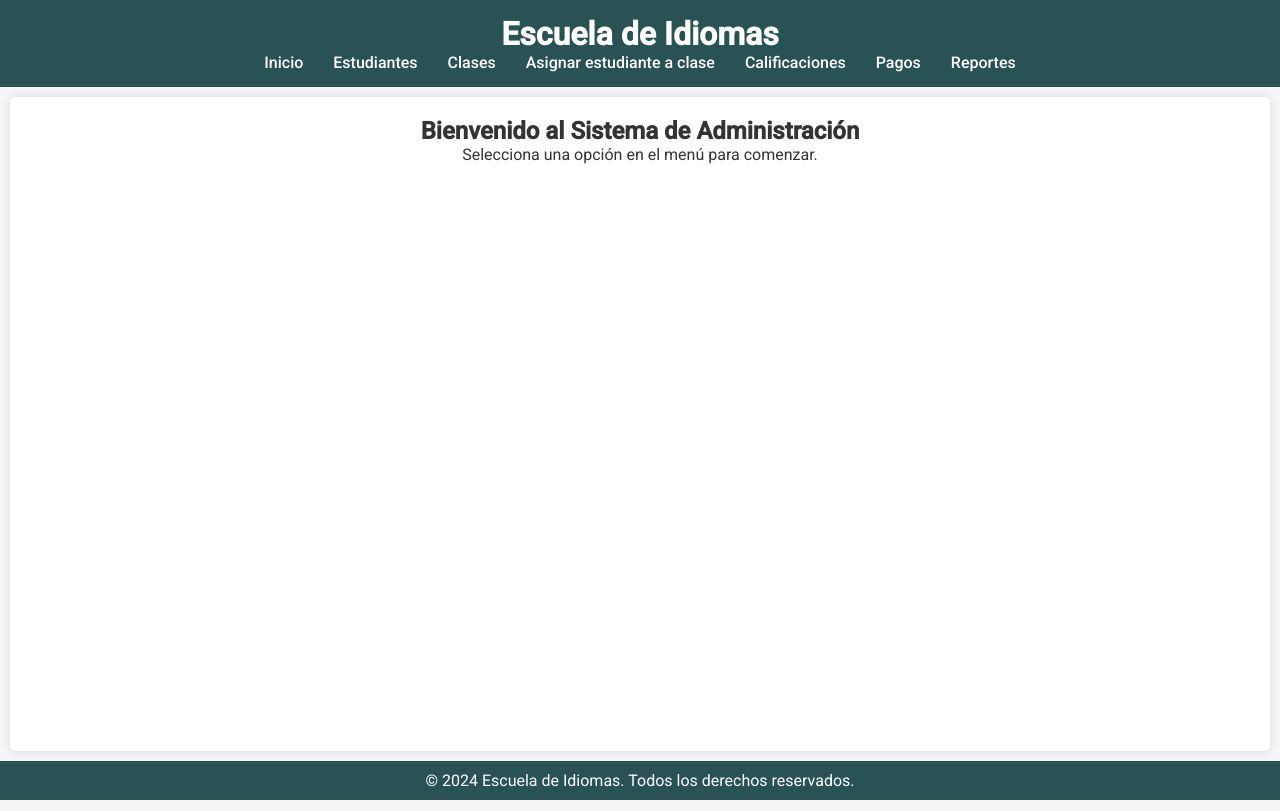
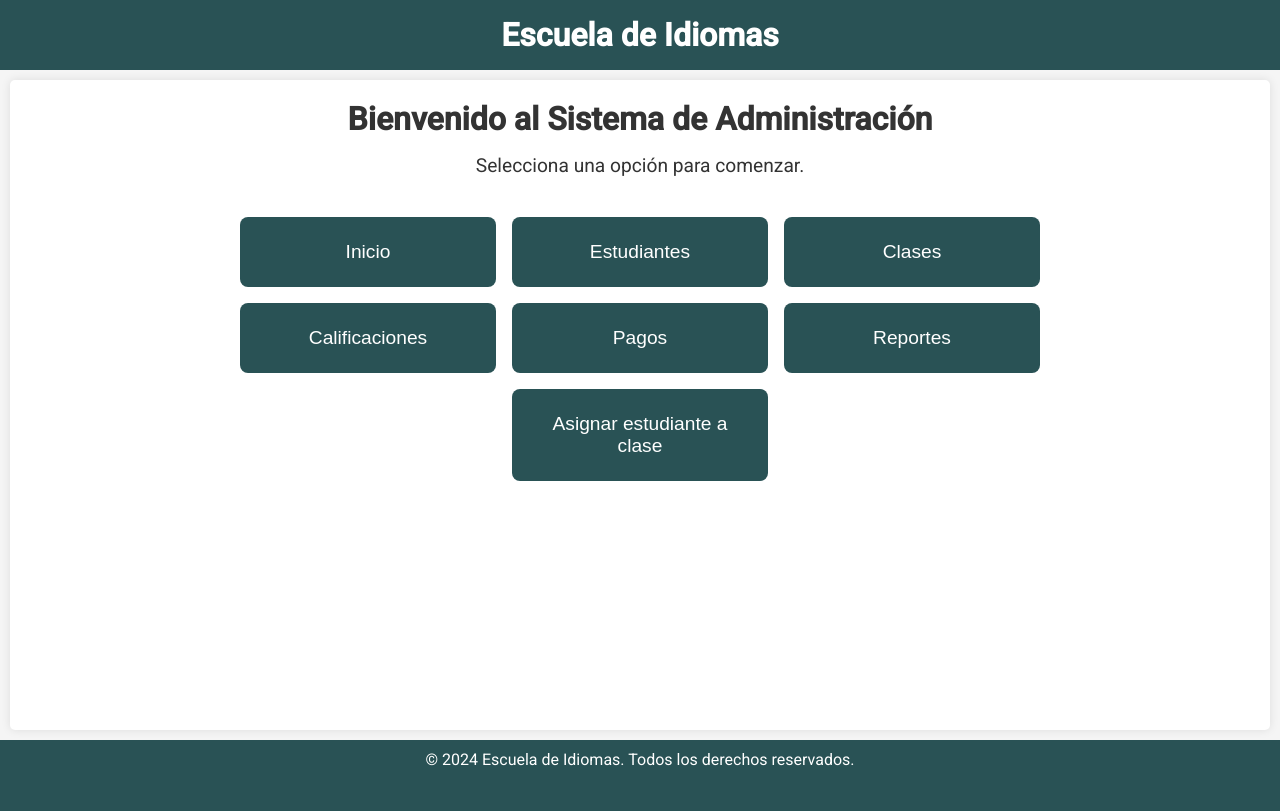
Before and after one commit to Flayxamax/Sistema-de-Administraci-n-para-Escuela, a website: page Presentacion/Html/inicio.html in a window 1280 px wide. Drawn offline with Linux system fonts and the light colour scheme.

Commit message:
fix: Mejorada la pantalla de inicio
Se agregó una pantalla de inicio mas bonita 🧃

```diff
--- a/Presentacion/Css/estilo.css
+++ b/Presentacion/Css/estilo.css
@@ -6,6 +6,8 @@
 
 body {
     font-family: 'Roboto', sans-serif;
+    margin: 0;
+    padding: 0;
     background-color: #f5f5f5;
     color: #333;
     display: flex;
@@ -16,8 +18,13 @@ body {
 .header {
     background-color: #295255;
     color: white;
-    padding: 15px;
+    padding: 1rem;
     text-align: center;
+}
+
+.navbar {
+    margin-top: 1rem;
+    padding: 0.5rem;
 }
 
 .navbar ul {
@@ -358,3 +365,90 @@ input[type="checkbox"] {
     margin: 0;
     padding: 0;
 }
+
+.menu-botones {
+    display: grid;
+    align-items: center;
+    grid-template-columns: repeat(auto-fit, minmax(200px, 1fr));
+    grid-template-areas:
+    "cuadro1 cuadro2 cuadro3"
+    "cuadro4 cuadro5 cuadro6"
+    ". cuadro7 .";
+    gap: 1rem;
+    width: 100%;
+    max-width: 800px;
+    margin-top: 5%;
+}
+
+.cuadro7 { grid-area: cuadro7; }
+
+.menu-botones button {
+    padding: 1.5rem;
+    font-size: 1.2rem;
+    font-weight: 500;
+    background-color: #295255;
+    color: #fff;
+    border: none;
+    border-radius: 8px;
+    cursor: pointer;
+    transition: transform 0.2s, background-color 0.3s ease;
+}
+
+main{
+    display: flex;
+    flex-direction: column;
+    align-items: center;
+
+    min-height: calc(100vh - 150px);
+    text-align: center;
+    margin-top: auto;
+    padding: 1rem;
+}
+
+main h2 {
+    font-size: 2rem;
+    margin-bottom: 1rem;
+}
+
+p {
+    text-align: center;
+    margin-bottom: 2rem;
+}
+
+main p {
+    text-align: center;
+    margin: 0 auto;
+    font-size: 1.2rem;
+    max-width: 600px;
+}
+
+.modal {
+    display: none; /* Oculto por defecto */
+    position: fixed;
+    top: 0;
+    left: 0;
+    width: 100%;
+    height: 100%;
+    background-color: rgba(0, 0, 0, 0.5); /* Fondo semitransparente */
+    justify-content: center;
+    align-items: center;
+    z-index: 1000;
+}
+
+.modal-content {
+    background-color: white;
+    padding: 20px;
+    border-radius: 8px;
+    text-align: center;
+    max-width: 400px;
+    width: 100%;
+    box-shadow: 0 4px 8px rgba(0, 0, 0, 0.2);
+}
+
+.close-btn {
+    position: absolute;
+    top: 10px;
+    right: 10px;
+    font-size: 18px;
+    cursor: pointer;
+}
--- a/Presentacion/Css/estiloPago.css
+++ b/Presentacion/Css/estiloPago.css
@@ -14,6 +14,8 @@
 
 body {
     font-family: 'Roboto', sans-serif;
+    margin: 0;
+    padding: 0;
     background-color: #f5f5f5;
     color: #333;
     display: flex;
@@ -24,8 +26,13 @@ body {
 .header {
     background-color: #295255;
     color: white;
-    padding: 15px;
+    padding: 1rem;
     text-align: center;
+}
+
+.navbar {
+    margin-top: 1rem;
+    padding: 0.5rem;
 }
 
 .navbar ul {
--- a/Presentacion/Html/inicio.html
+++ b/Presentacion/Html/inicio.html
@@ -11,24 +11,23 @@
 <body>
     <header class="header">
         <h1>Escuela de Idiomas</h1>
-        <nav class="navbar">
-            <ul>
-                <li><a href="#">Inicio</a></li>
-                <li><a href="registro.html">Estudiantes</a></li>
-                <li><a href="registro_clase.html">Clases</a></li>
-                <li><a href="asignar_estudiante_clase.html">Asignar estudiante a clase</a></li>
-                <li><a href="calificaciones.html">Calificaciones</a></li>
-                <li><a href="control_pagos.html">Pagos</a></li>
-                <li><a href="reporte_calificaciones.html">Reportes</a></li>
-            </ul>
-        </nav>
     </header>
 
     <div class="container">
-
         <main class="content">
-            <h2 class="h2">Bienvenido al Sistema de Administración</h2>
-            <p class="parrafo">Selecciona una opción en el menú para comenzar.</p>
+            <section>
+                <h2>Bienvenido al Sistema de Administración</h2>
+                <p>Selecciona una opción para comenzar.</p>
+                <div class="menu-botones">
+                    <button class="cuadro1" onclick="location.href='#'">Inicio</button>
+                    <button onclick="location.href='registro.html'">Estudiantes</button>
+                    <button onclick="location.href='registro_clase.html'">Clases</button>
+                    <button onclick="location.href='calificaciones.html'">Calificaciones</button>
+                    <button onclick="location.href='control_pagos.html'">Pagos</button>
+                    <button onclick="location.href='reporte_calificaciones.html'">Reportes</button>
+                    <button class="cuadro7" onclick="location.href='asignar_estudiante_clase.html'">Asignar estudiante a clase</button>
+                </div>
+            </section>
         </main>
     </div>
 
```
Also changed, not shown: Presentacion/Html/registro.html (+9 -0 lines).
